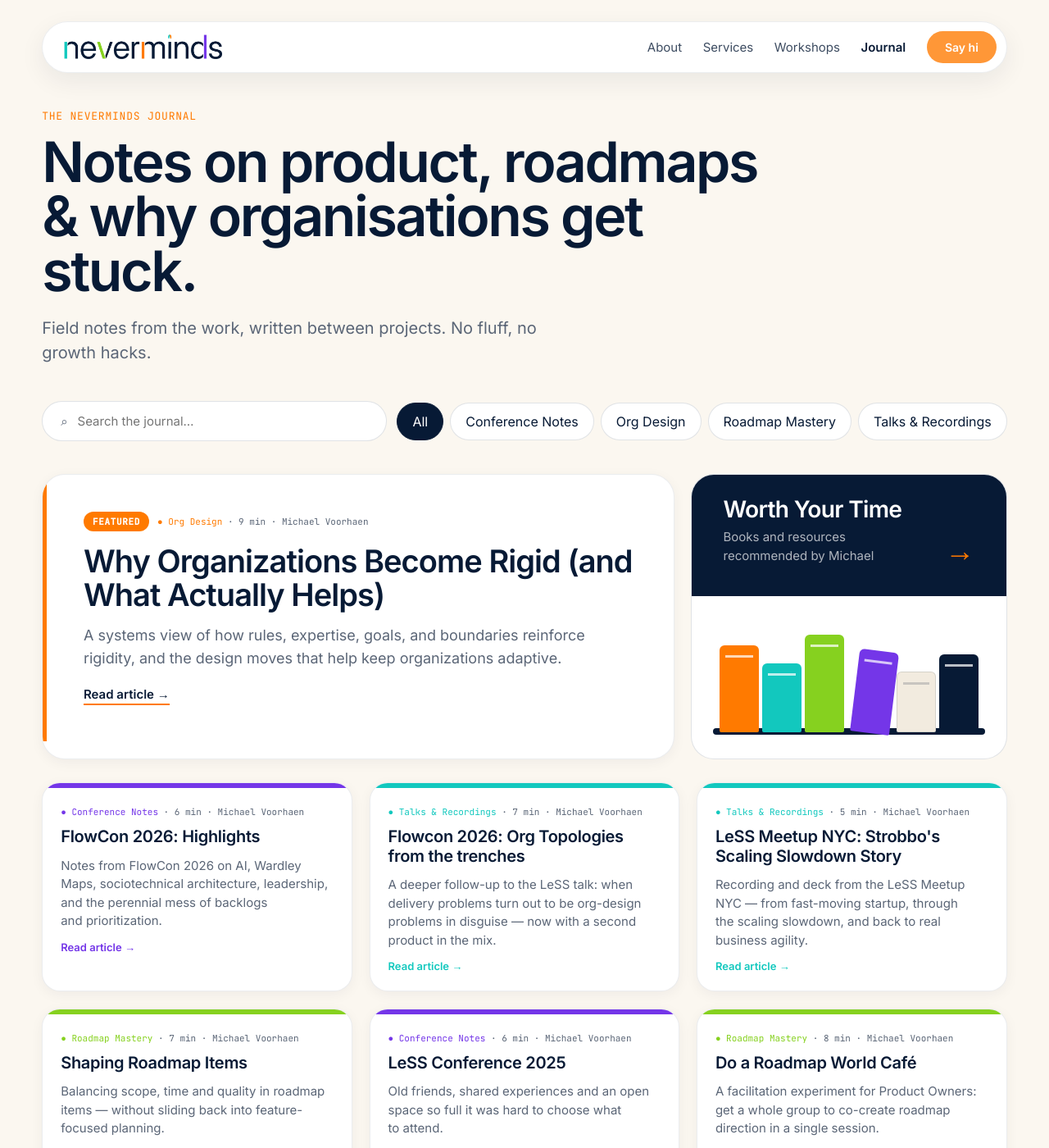
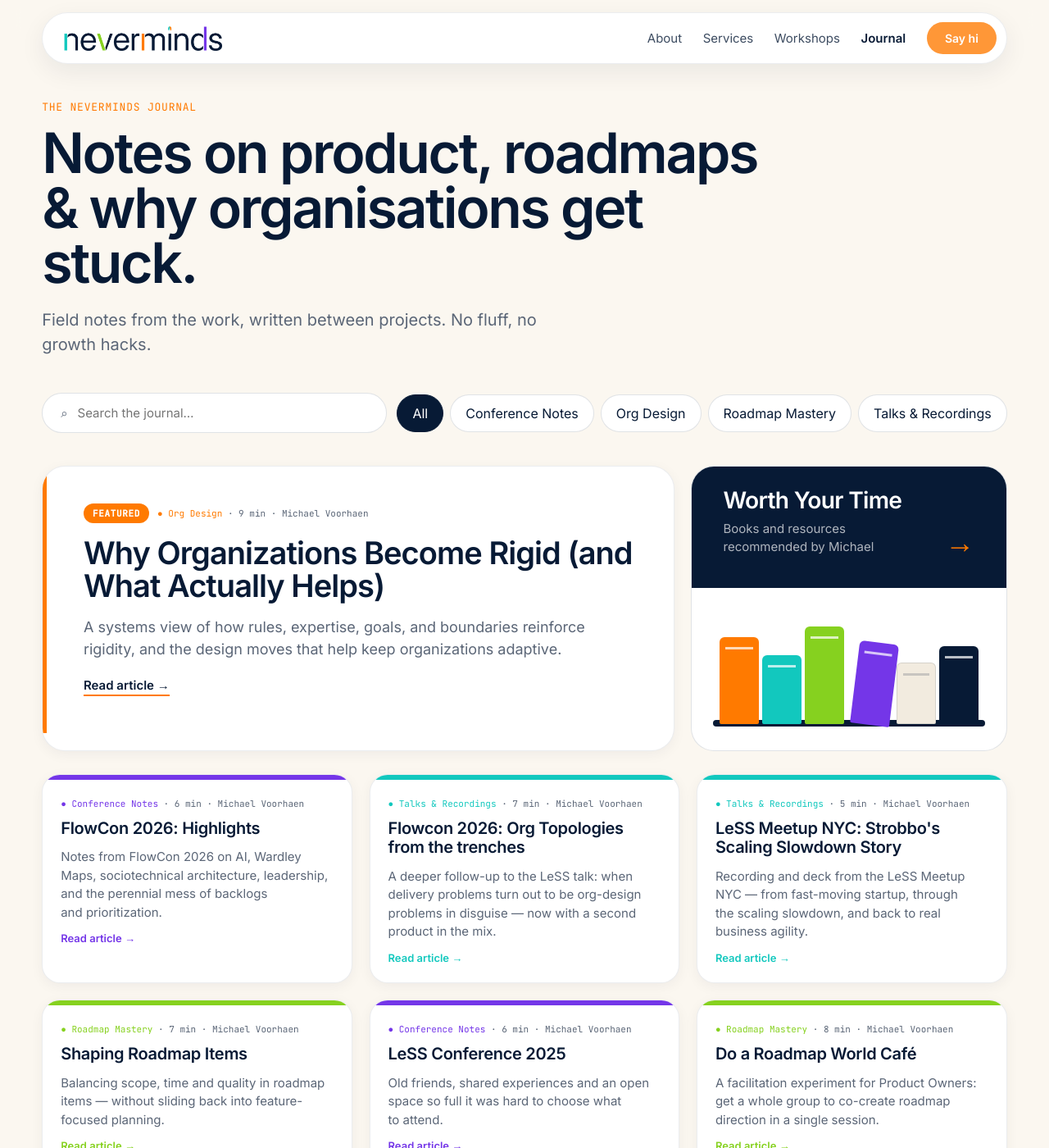
Before and after one commit to nvmds/nvmds.github.io, a Jekyll site: the page built from journal/index.html, in a window 1280 px wide and 1400 px high. Shown: the whole window at 82% size. Built offline with Jekyll 4.4.1, drawn with Linux system fonts in a browser that asks for light colours.

Commit message:
Fix journal filtering and sticky navigation

```diff
--- a/assets/css/neverminds.css
+++ b/assets/css/neverminds.css
@@ -30,7 +30,19 @@
 .nm-section { margin-top: clamp(48px, 7vw, 88px); }
 
 /* ---------- NAV ---------- */
-.nm-nav-outer { position: sticky; top: 0; z-index: 50; padding-top: clamp(14px, 2vw, 26px); }
+.nm-nav-outer {
+  --nm-nav-top-gap: clamp(8px, 1.2vw, 16px);
+  position: sticky; top: 0; z-index: 50; padding-top: var(--nm-nav-top-gap);
+}
+.nm-nav-outer::before {
+  content: ""; position: absolute; inset: 0 0 auto;
+  height: calc(var(--nm-nav-top-gap) + 34px);
+  background: rgba(251,247,240,.72);
+  -webkit-backdrop-filter: blur(12px);
+  backdrop-filter: blur(12px);
+  pointer-events: none;
+}
+.nm-nav-outer > .nm-wrap { position: relative; z-index: 1; }
 .nm-nav {
   display: flex; align-items: center; justify-content: space-between; gap: 24px;
   background: #fff; border: 1px solid var(--nm-line); border-radius: 999px;
--- a/journal/index.html
+++ b/journal/index.html
@@ -64,7 +64,9 @@
           <span style="font-size:15px;font-weight:600;border-bottom:2px solid var(--nm-{{ featured.category_color | default: 'teal' }});align-self:flex-start;padding-bottom:2px;margin-top:4px;">Read article →</span>
         </div>
       </a>
-      <a href="{{ '/worth-your-time/' | relative_url }}" class="nm-journal-trove-link">
+      <a href="{{ '/worth-your-time/' | relative_url }}" class="nm-journal-trove-link"
+         data-journal-card="All"
+         data-journal-search="worth your time books resources recommended by michael">
         <span class="nm-journal-trove-head">
           <span>
             <strong>Worth Your Time</strong>
```
